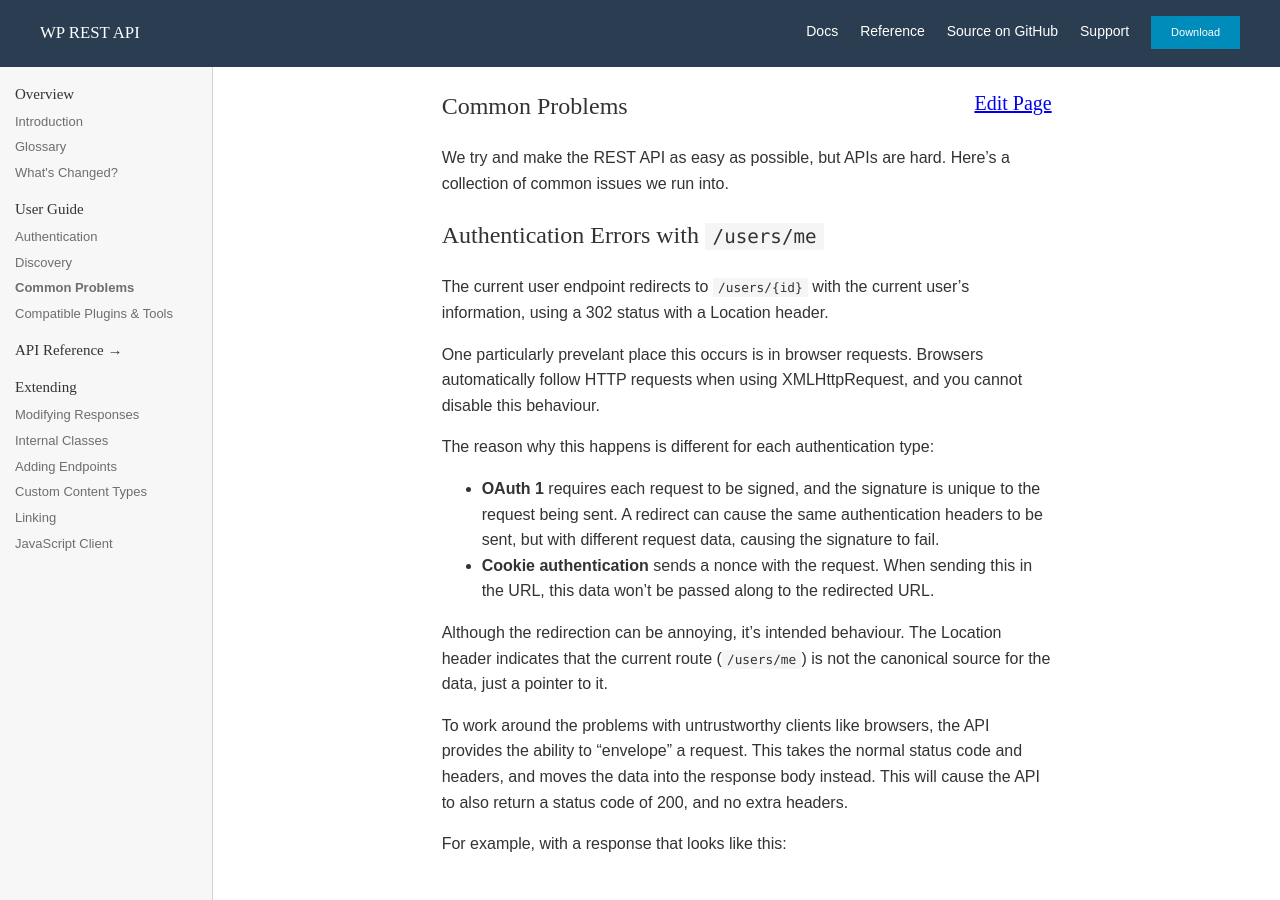
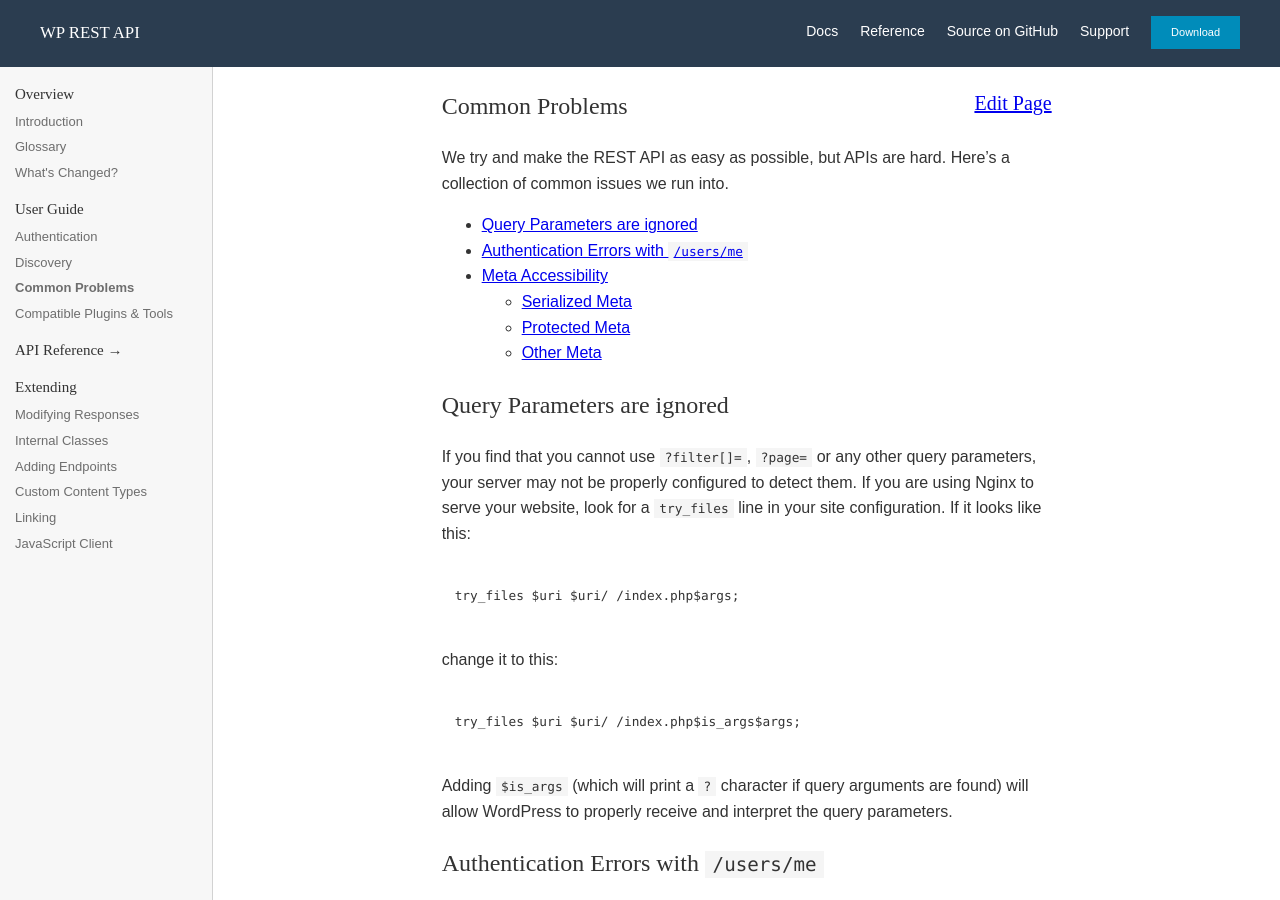
Before and after one commit to WP-API/docs-v2, a Jekyll site: the page built from guide/problems/index.md, in a window 1280 px wide and 900 px high. Built offline with Jekyll 4.4.1, drawn with Linux system fonts in a browser that asks for light colours.

Commit message:
Add Nginx $args issue to Common Problems page
Originating in https://github.com/WP-API/WP-API/issues/1926 and possibly
https://github.com/WP-API/WP-API/issues/2647

```diff
--- a/guide/problems/index.md
+++ b/guide/problems/index.md
@@ -2,6 +2,27 @@
 title: Common Problems
 ---
 We try and make the REST API as easy as possible, but APIs are hard. Here's a collection of common issues we run into.
+
+* TOC
+{:toc}
+
+
+Query Parameters are ignored
+----------------------------
+
+If you find that you cannot use `?filter[]=`, `?page=` or any other query parameters, your server may not be properly configured to detect them. If you are using Nginx to serve your website, look for a `try_files` line in your site configuration. If it looks like this:
+
+~~~
+try_files $uri $uri/ /index.php$args;
+~~~
+
+change it to this:
+
+~~~
+try_files $uri $uri/ /index.php$is_args$args;
+~~~
+
+Adding `$is_args` (which will print a `?` character if query arguments are found) will allow WordPress to properly receive and interpret the query parameters.
 
 
 Authentication Errors with `/users/me`
```
